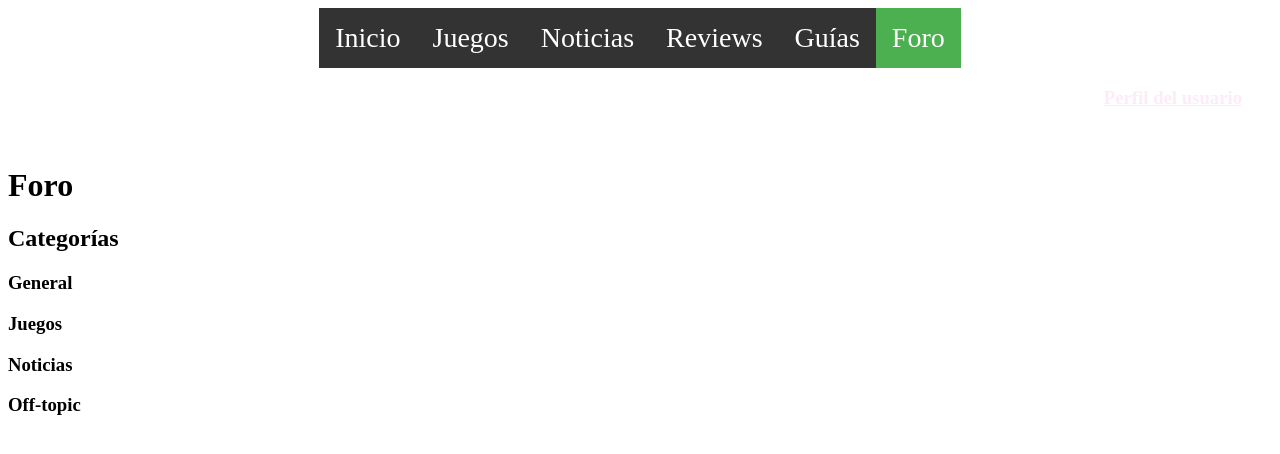
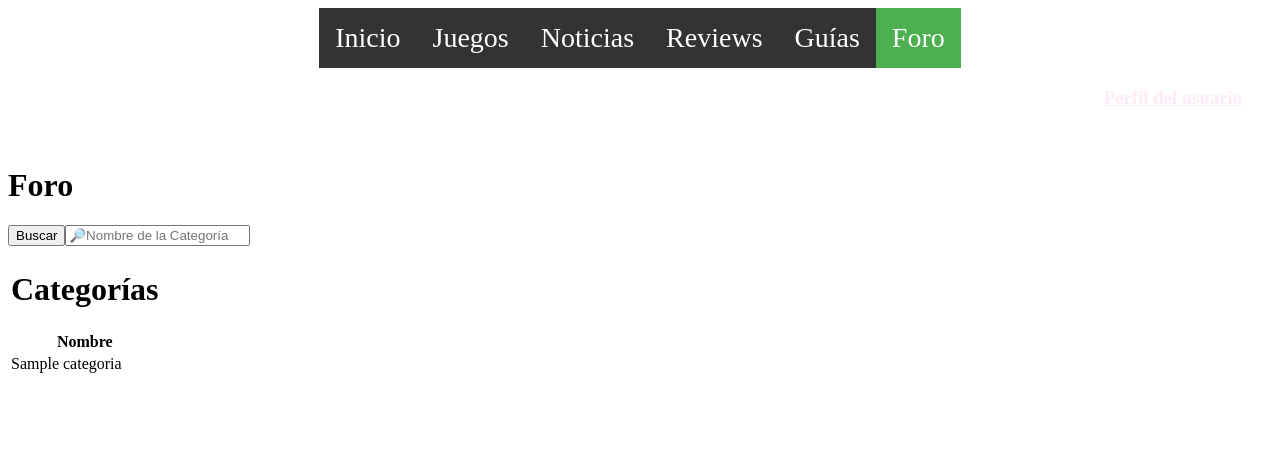
Before and after one commit to cristian966/Proyecto2, a PHP site: page /foro/foro_principal.php in a window 1280 px wide. Shown: the top 454 px of the page. Run offline with PHP 8.4, Linux system fonts and the light colour scheme; the visitor is signed in with stand-in values (Sample User, id 1); tables that the repository leaves empty hold one stand-in row (values such as "Sample post").

Commit message:
Pagina del foro principal, mostrando las categorias

```diff
--- a/foro/foro_principal.php
+++ b/foro/foro_principal.php
@@ -1,3 +1,14 @@
+<?php
+ include_once("../php/conexion.php");
+ session_start();
+
+ if (isset($_SESSION['nombredelusuario'])) {
+     $usuarioingresado = $_SESSION['nombredelusuario'];
+ }else{
+     header('location: ../index.php');
+ }
+?>
+
 <!DOCTYPE html>
 <html lang="es">
 
@@ -25,8 +36,9 @@
         </div>
     </div>
     <div class="login">
+
     <?php
-        session_start();
+        // session_start();
         if (isset($_SESSION['nombredelusuario'])) {
             echo " <a href='../usuarios/registrado/registrado.php' class='enlacesIniSesion'><h3>Perfil del usuario</h3></a> <br>";
         }else {
@@ -39,20 +51,36 @@
     <h1>Foro</h1>
 
     <div>
-        <h2>Categorías</h2>
-        <div>
-            <div>
-                <h3>General</h3>
-            </div>
-            <div>
-                <h3>Juegos</h3>
-            </div>
-            <div>
-                <h3>Noticias</h3>
-            </div>
-            <div>
-                <h3>Off-topic</h3>
-            </div>
+        <table>
+			<div id="barrabuscar">
+		<form method="POST">
+		<input type="submit" value="Buscar" name="btnbuscar"><input type="text" name="txtbuscar" id="cajabuscar" placeholder="&#128270;Nombre de la Categoría">
+		</form>
+		</div>
+			<tr><th colspan="5"><h1>Categorías</h1></tr>
+			<tr>
+		    <th>Nombre</th>
+			</tr>
+        <?php
+
+if(isset($_POST['btnbuscar']))
+{
+$buscar = $_POST['txtbuscar'];
+$queryusuarios = mysqli_query($conn, "SELECT nombre_categoria FROM categorias where nombre_categoria like '".$buscar."%'");
+}
+else
+{
+$queryusuarios = mysqli_query($conn, "SELECT nombre_categoria FROM categorias ORDER BY id_categoria asc");
+}
+		$numerofila = 0;
+        while($mostrar = mysqli_fetch_array($queryusuarios))
+		{    $numerofila++;
+            echo "<tr>";
+            echo "<td>".$mostrar['nombre_categoria']."</td>";
+
+}
+        ?>
+    </table>
         </div>
     </div>
 
```
